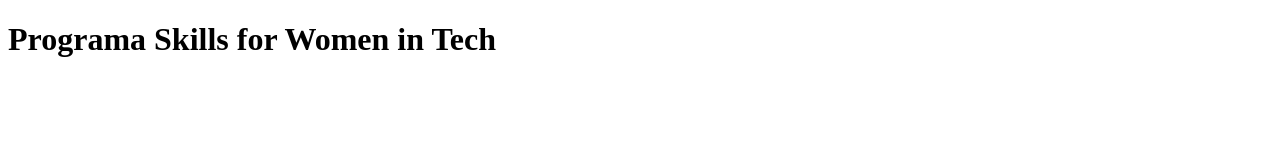
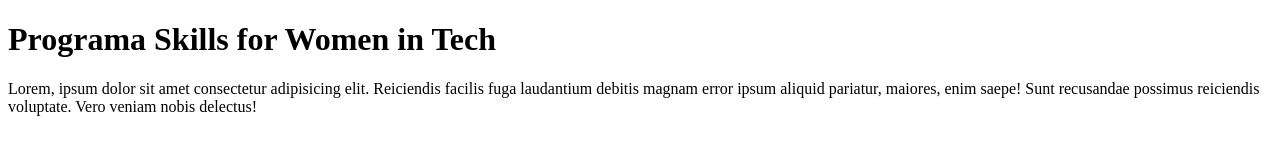
Before and after one commit to rubigaribaldi/sfwit_firsttest, a plain HTML site: page index.html in a window 1280 px wide. Drawn offline with Linux system fonts and the light colour scheme.

```diff
--- a/index.html
+++ b/index.html
@@ -8,6 +8,6 @@
 </head>
 <body>
     <h1>Programa Skills for Women in Tech</h1>
-
+    <p>Lorem, ipsum dolor sit amet consectetur adipisicing elit. Reiciendis facilis fuga laudantium debitis magnam error ipsum aliquid pariatur, maiores, enim saepe! Sunt recusandae possimus reiciendis voluptate. Vero veniam nobis delectus!</p>
 </body>
 </html>
```
